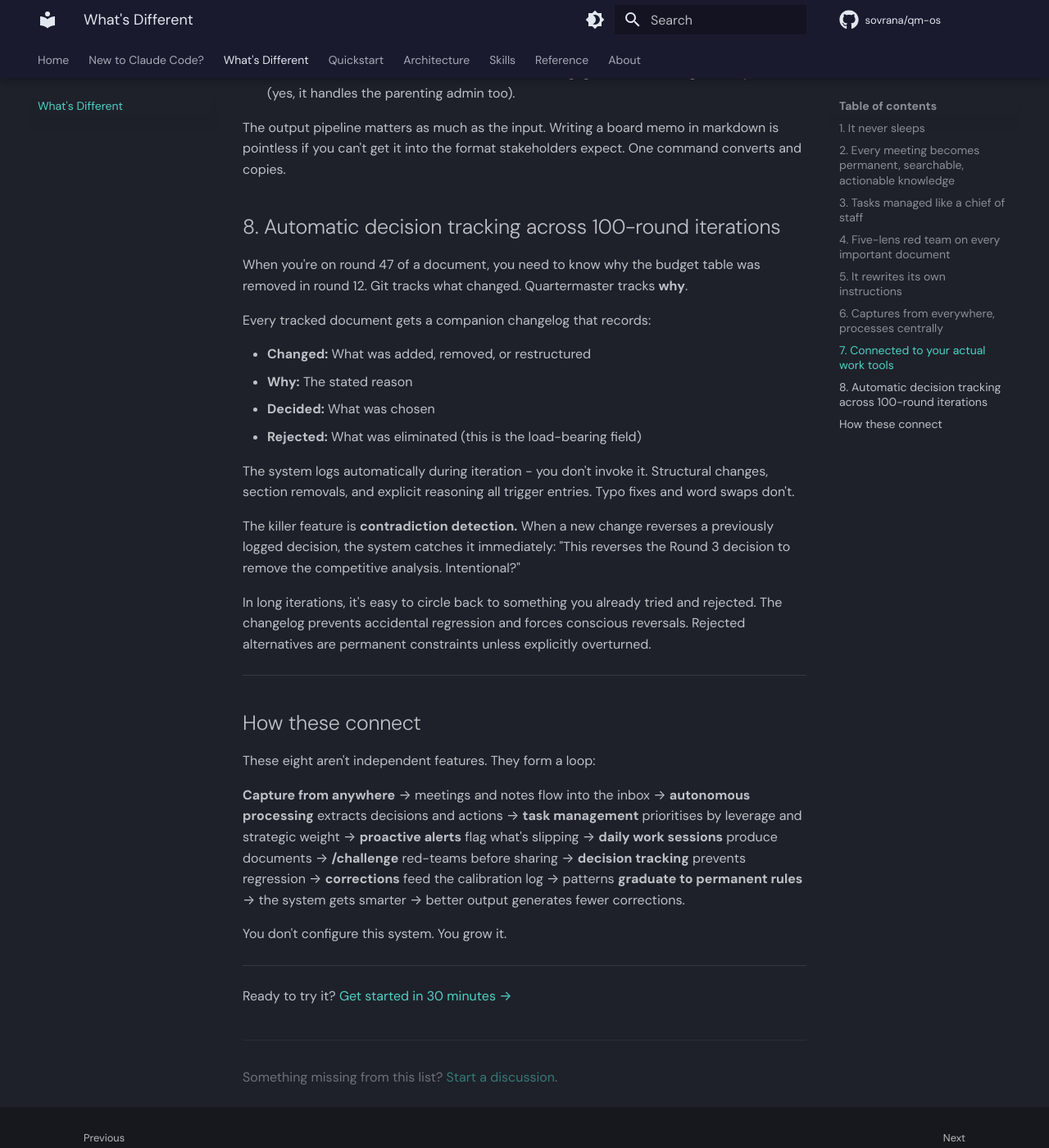
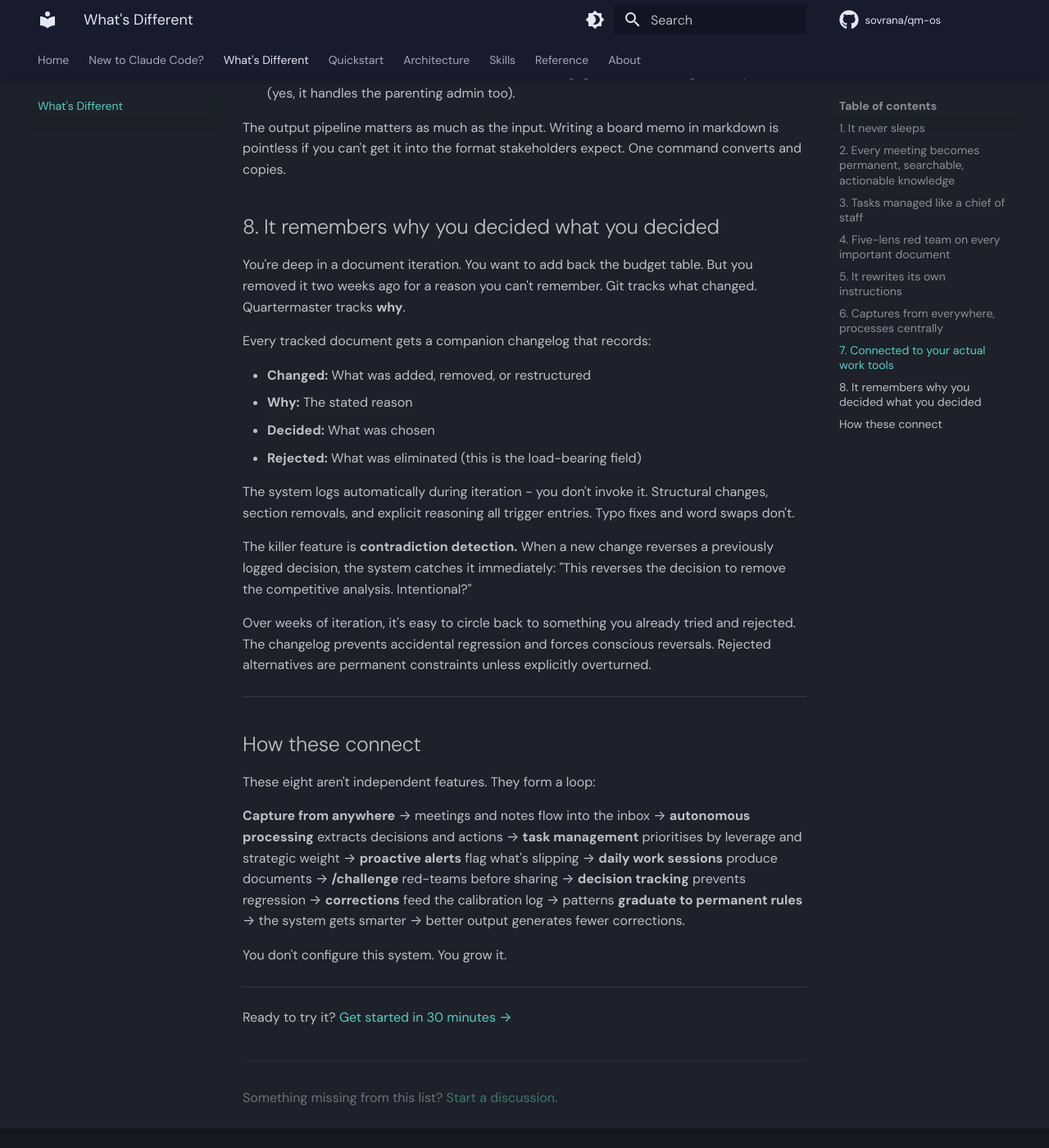
Before and after one commit to sovrana/qm-os, an MkDocs documentation site: the page built from docs/what-makes-this-different.md, in a window 1280 px wide and 1400 px high, scrolled down 4655 px. Shown: the whole window at 82% size. Built offline with MkDocs 1.6.1 and Material for MkDocs 9.7.7, drawn with Linux system fonts in a browser that asks for light colours; comment, search, counter and statistics services are not loaded.

Commit message:
Reframe decision tracking: focus on contradiction detection, not round count
Co-Authored-By: Claude Opus 4.6 <noreply@anthropic.com>

```diff
--- a/docs/what-makes-this-different.md
+++ b/docs/what-makes-this-different.md
@@ -120,9 +120,9 @@ This isn't a closed system. It plugs into the tools you already use:
 
 The output pipeline matters as much as the input. Writing a board memo in markdown is pointless if you can't get it into the format stakeholders expect. One command converts and copies.
 
-## 8. Automatic decision tracking across 100-round iterations
+## 8. It remembers why you decided what you decided
 
-When you're on round 47 of a document, you need to know why the budget table was removed in round 12. Git tracks what changed. Quartermaster tracks **why**.
+You're deep in a document iteration. You want to add back the budget table. But you removed it two weeks ago for a reason you can't remember. Git tracks what changed. Quartermaster tracks **why**.
 
 Every tracked document gets a companion changelog that records:
 
@@ -133,9 +133,9 @@ Every tracked document gets a companion changelog that records:
 
 The system logs automatically during iteration - you don't invoke it. Structural changes, section removals, and explicit reasoning all trigger entries. Typo fixes and word swaps don't.
 
-The killer feature is **contradiction detection.** When a new change reverses a previously logged decision, the system catches it immediately: "This reverses the Round 3 decision to remove the competitive analysis. Intentional?"
+The killer feature is **contradiction detection.** When a new change reverses a previously logged decision, the system catches it immediately: "This reverses the decision to remove the competitive analysis. Intentional?"
 
-In long iterations, it's easy to circle back to something you already tried and rejected. The changelog prevents accidental regression and forces conscious reversals. Rejected alternatives are permanent constraints unless explicitly overturned.
+Over weeks of iteration, it's easy to circle back to something you already tried and rejected. The changelog prevents accidental regression and forces conscious reversals. Rejected alternatives are permanent constraints unless explicitly overturned.
 
 ---
 
```
Also changed, not shown: docs/index.md (+2 -2 lines).
